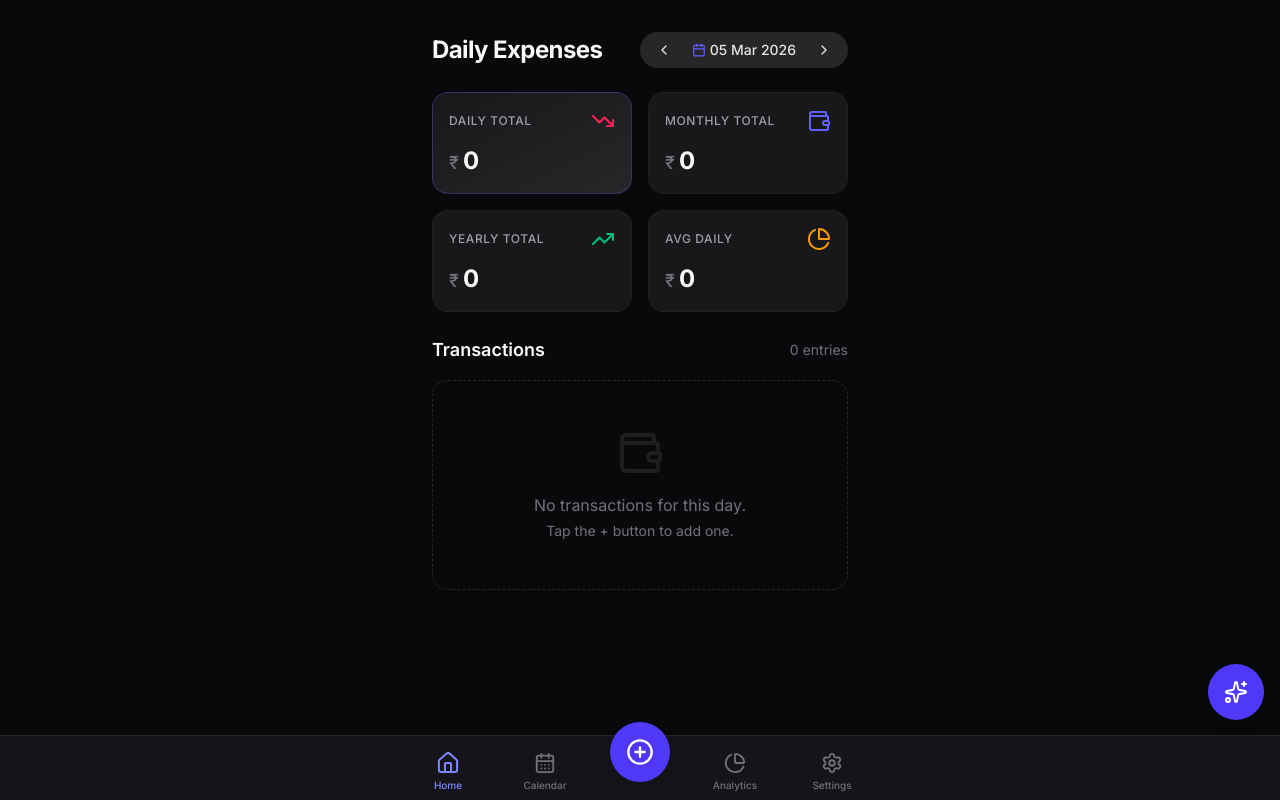
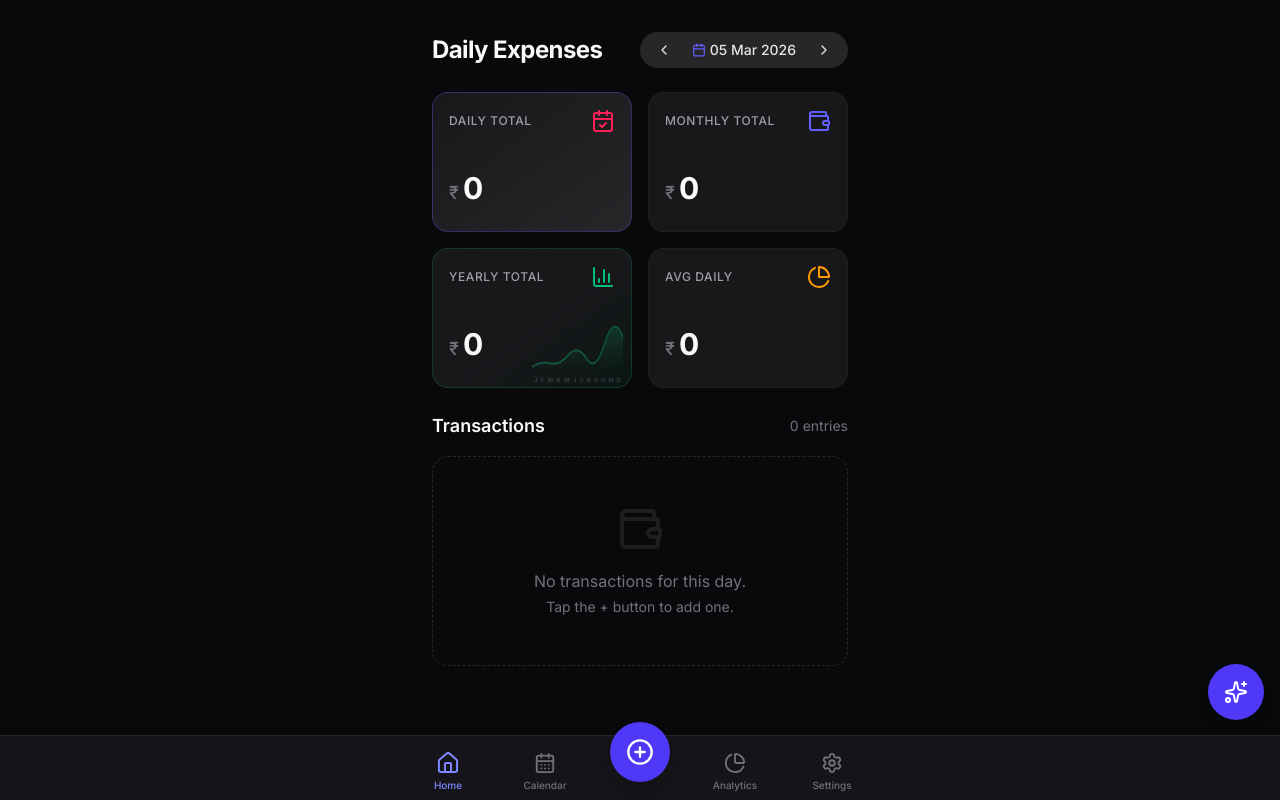
Before and after one commit to Fardeenmah/DailyExpences, a React (Vite) app: page / in a window 1280 px wide. Built offline with nearby package versions, Linux system fonts and the light colour scheme.

Commit message:
feat(home): Improve summary card icons and titles
Replaces generic trending icons with more specific ones like CalendarCheck and BarChart3 for clarity. Updates the "Yearly Total" card to use a new `variant` prop for distinct styling.

```diff
--- a/src/components/Home.tsx
+++ b/src/components/Home.tsx
@@ -1,5 +1,5 @@
 import React, { useState, useMemo } from 'react';
-import { ChevronLeft, ChevronRight, IndianRupee, Wallet, TrendingDown, TrendingUp, Calendar as CalendarIcon, Edit2, Trash2, AlertTriangle } from 'lucide-react';
+import { ChevronLeft, ChevronRight, IndianRupee, Wallet, CalendarCheck, BarChart3, Calendar as CalendarIcon, Edit2, Trash2, AlertTriangle } from 'lucide-react';
 import { format, addDays, subDays, isSameDay, parseISO, startOfMonth, endOfMonth, startOfYear, endOfYear, isWithinInterval } from 'date-fns';
 import { useAppContext } from '../context/AppContext';
 import { cn } from '../lib/utils';
@@ -72,7 +72,7 @@ export const Home: React.FC<{ onEdit?: (t: Transaction) => void }> = ({ onEdit }
           title="Daily Total"
           amount={dailyTotal}
           currency={currency}
-          icon={<TrendingDown className="text-rose-500" />}
+          icon={<CalendarCheck className="text-rose-500" />}
           isDark={isDark}
           highlight
         />
@@ -87,8 +87,9 @@ export const Home: React.FC<{ onEdit?: (t: Transaction) => void }> = ({ onEdit }
           title="Yearly Total"
           amount={yearlyTotal}
           currency={currency}
-          icon={<TrendingUp className="text-emerald-500" />}
+          icon={<BarChart3 className="text-emerald-500" />}
           isDark={isDark}
+          variant="yearly"
         />
         <SummaryCard
           title="Avg Daily"
@@ -177,22 +178,57 @@ export const Home: React.FC<{ onEdit?: (t: Transaction) => void }> = ({ onEdit }
   );
 };
 
-const SummaryCard = ({ title, amount, currency, icon, isDark, highlight = false }: any) => (
+const SummaryCard = ({ title, amount, currency, icon, isDark, highlight = false, variant = 'default' }: any) => {
+  const isYearly = variant === 'yearly';
+
+  return (
     <div className={cn(
-    "p-4 rounded-2xl flex flex-col justify-between transition-all",
+      "p-4 rounded-2xl flex flex-col justify-between transition-all relative overflow-hidden min-h-[140px]",
       isDark ? "bg-zinc-900 border border-zinc-800/50" : "bg-white border border-zinc-100 shadow-sm",
-    highlight && (isDark ? "bg-gradient-to-br from-zinc-900 to-zinc-800 border-indigo-500/30" : "bg-gradient-to-br from-white to-indigo-50/50 border-indigo-200")
+      highlight && (isDark ? "bg-gradient-to-br from-zinc-900 to-zinc-800 border-indigo-500/30" : "bg-gradient-to-br from-white to-indigo-50/50 border-indigo-200"),
+      isYearly && (isDark ? "bg-gradient-to-br from-zinc-900 via-zinc-900 to-emerald-900/20 border-emerald-500/20" : "bg-gradient-to-br from-white to-emerald-50/50 border-emerald-200")
     )}>
-    <div className="flex items-center justify-between mb-3">
+      <div className="flex items-center justify-between mb-3 relative z-10">
         <span className={cn("text-xs font-medium uppercase tracking-wider", isDark ? "text-zinc-400" : "text-zinc-500")}>{title}</span>
         {icon}
       </div>
-    <div className="flex items-baseline space-x-1">
+
+      <div className="flex items-baseline space-x-1 relative z-10 mt-auto mb-2">
         <span className="text-lg font-medium text-zinc-500">{currency}</span>
-      <span className="text-2xl font-bold tracking-tight">{amount.toLocaleString('en-IN', { maximumFractionDigits: 0 })}</span>
+        <span className="text-3xl font-bold tracking-tight">{amount.toLocaleString('en-IN', { maximumFractionDigits: 0 })}</span>
+      </div>
+
+      {isYearly && (
+        <div className="absolute bottom-0 right-0 w-1/2 h-20 opacity-40 pointer-events-none pr-2 pb-1 flex flex-col justify-end">
+          <svg viewBox="0 0 100 40" className="w-full h-12" preserveAspectRatio="none">
+            <defs>
+              <linearGradient id="sparklineGradient" x1="0" y1="0" x2="0" y2="1">
+                <stop offset="0%" stopColor="rgb(16, 185, 129)" stopOpacity="0.5" />
+                <stop offset="100%" stopColor="rgb(16, 185, 129)" stopOpacity="0" />
+              </linearGradient>
+            </defs>
+            <path
+              d="M0 35 Q 10 30, 20 32 T 40 25 T 60 28 T 80 15 T 100 10 L 100 40 L 0 40 Z"
+              fill="url(#sparklineGradient)"
+            />
+            <path
+              d="M0 35 Q 10 30, 20 32 T 40 25 T 60 28 T 80 15 T 100 10"
+              fill="none"
+              stroke="rgb(16, 185, 129)"
+              strokeWidth="1.5"
+            />
+            <circle cx="100" cy="10" r="1.5" className="fill-emerald-500" />
+          </svg>
+          <div className="flex justify-between w-full px-0.5 mt-1">
+            {['J', 'F', 'M', 'A', 'M', 'J', 'J', 'A', 'S', 'O', 'N', 'D'].map((m, i) => (
+              <span key={i} className="text-[6px] font-bold text-zinc-500 leading-none">{m}</span>
+            ))}
           </div>
         </div>
+      )}
+    </div>
   );
+};
 
 const TransactionItem = ({ transaction, isDark, currency, categories, onEdit, onDelete }: any) => {
   const category = categories.find((c: any) => c.id === transaction.categoryId);
```
Lines whose indentation alone changed are shown as unchanged.
